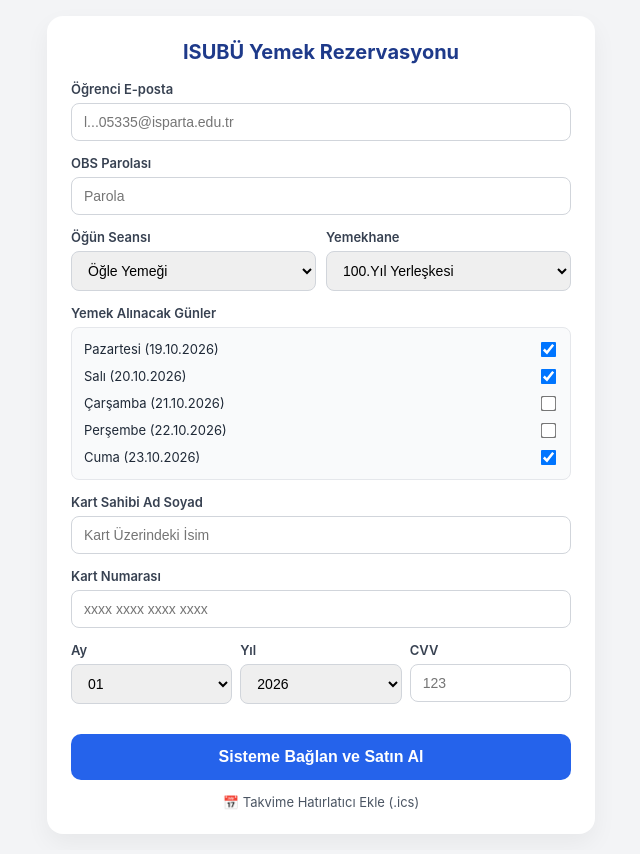
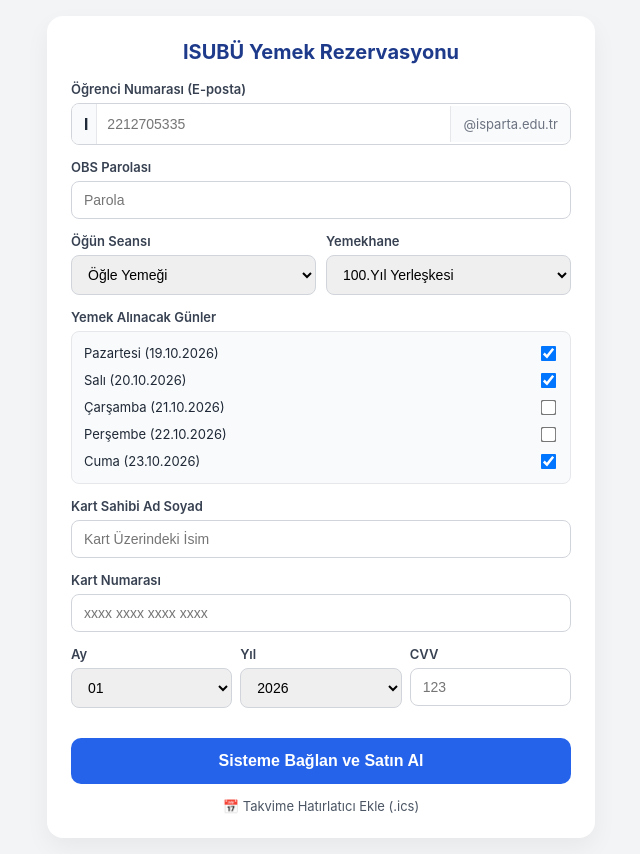
Before and after one commit to aaayyuob/isubu-yemek-bot, a Flask app: page / in a window 1280 px wide. Shown: the whole page, without its empty margins (319-959 px from the left). Before the commit the page ends 809 px from the top, so only its background shows below. Run offline with Flask 3, Linux system fonts and the light colour scheme.

Commit message:
Update index.html

```diff
--- a/templates/index.html
+++ b/templates/index.html
@@ -10,7 +10,42 @@
     h2 { margin-top: 0; color: #1e3a8a; font-size: 20px; text-align: center; }
     .form-group { margin-bottom: 14px; }
     label { display: block; font-weight: 600; font-size: 13px; margin-bottom: 6px; color: #374151; }
-    input[type="text"], input[type="email"], input[type="password"], select { width: 100%; padding: 10px 12px; border: 1px solid #d1d5db; border-radius: 8px; box-sizing: border-box; font-size: 14px; }
+    input[type="text"], input[type="password"], select { width: 100%; padding: 10px 12px; border: 1px solid #d1d5db; border-radius: 8px; box-sizing: border-box; font-size: 14px; }
+
+    /* تصميم حقل البريد التلقائي */
+    .email-input-group {
+      display: flex;
+      align-items: center;
+      border: 1px solid #d1d5db;
+      border-radius: 8px;
+      overflow: hidden;
+      background: white;
+    }
+    .email-prefix {
+      padding: 10px 8px 10px 12px;
+      background: #f9fafb;
+      font-weight: bold;
+      color: #1f2937;
+      border-right: 1px solid #e5e7eb;
+      user-select: none;
+    }
+    .email-suffix {
+      padding: 10px 12px;
+      background: #f9fafb;
+      color: #6b7280;
+      border-left: 1px solid #e5e7eb;
+      font-size: 13px;
+      user-select: none;
+    }
+    .email-input-group input {
+      border: none;
+      outline: none;
+      padding: 10px;
+      flex: 1;
+      font-size: 14px;
+      min-width: 0;
+    }
+
     .grid-2 { display: grid; grid-template-columns: 1fr 1fr; gap: 10px; }
     .grid-3 { display: grid; grid-template-columns: 1fr 1fr 1fr; gap: 8px; }
     .days-box { background: #f9fafb; border: 1px solid #e5e7eb; border-radius: 8px; padding: 12px; }
@@ -28,8 +63,12 @@
     <form action="/book" method="POST" id="bookingForm">
 
       <div class="form-group">
-        <label>Öğrenci E-posta</label>
-        <input type="email" name="email" placeholder="l...05335@isparta.edu.tr" required>
+        <label>Öğrenci Numarası (E-posta)</label>
+        <div class="email-input-group">
+          <span class="email-prefix">l</span>
+          <input type="text" name="student_id" placeholder="2212705335" pattern="[0-9]+" inputmode="numeric" required autofocus>
+          <span class="email-suffix">@isparta.edu.tr</span>
+        </div>
       </div>
 
       <div class="form-group">
```
